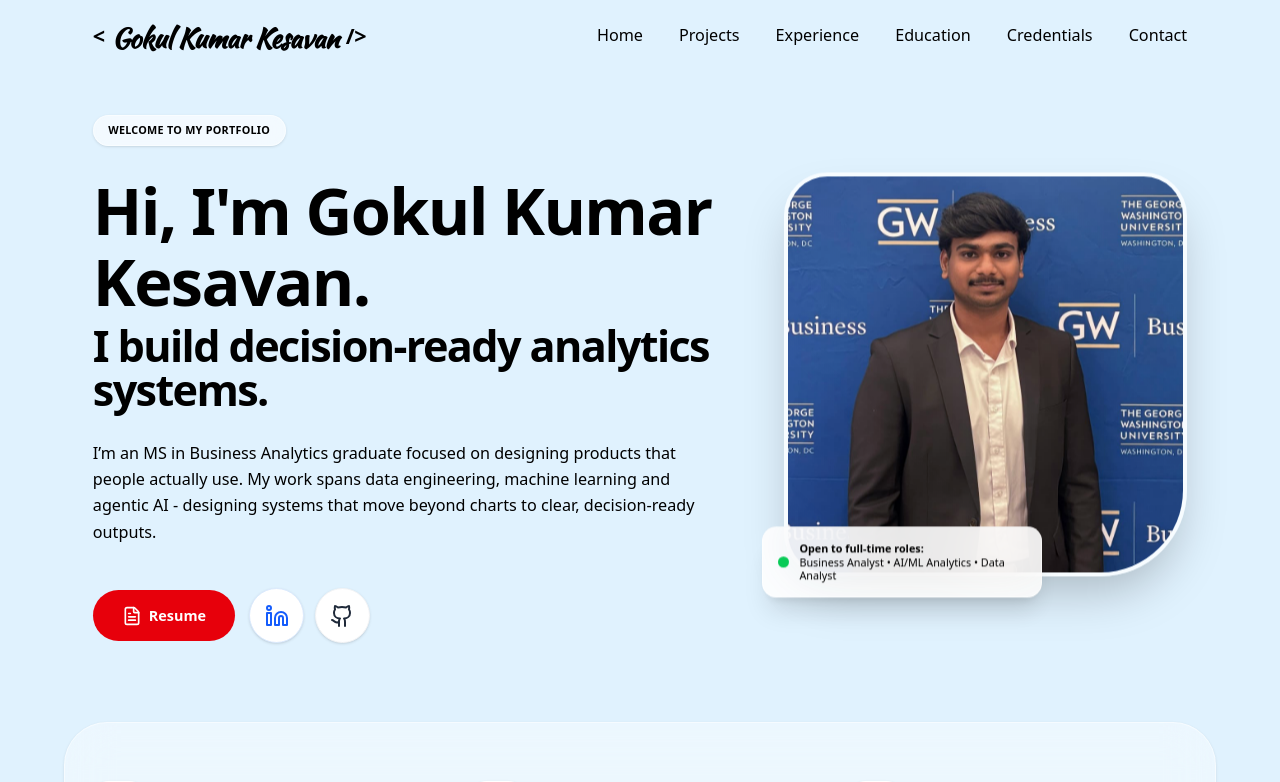
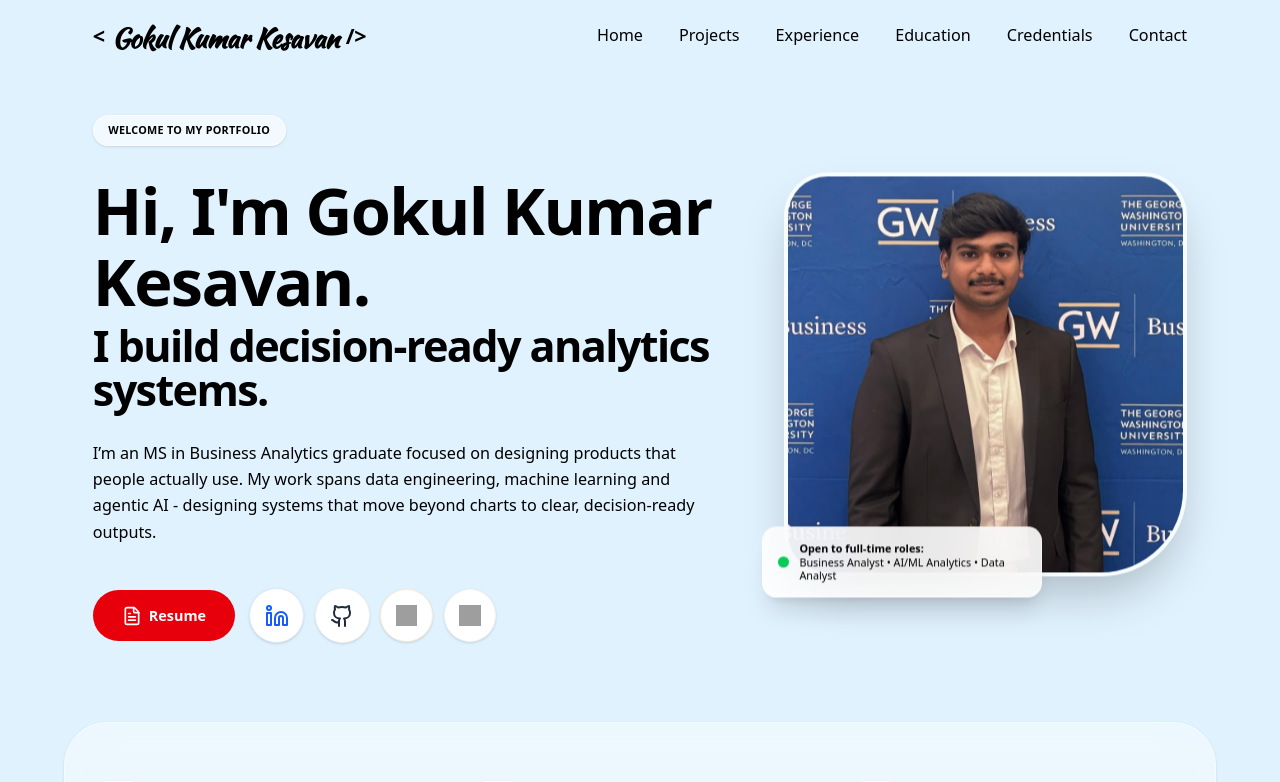
Before and after one commit to gokulkumar1014/gokulkumar1014.github.io, a React (Vite) app: page / in a window 1280 px wide. Shown: the top 782 px of the page. Built offline with nearby package versions, Linux system fonts and the light colour scheme; grey boxes are pictures that could not be loaded.

Commit message:
Add LeetCode and Medium social links to Hero section

```diff
--- a/src/pages/Home.tsx
+++ b/src/pages/Home.tsx
@@ -42,12 +42,12 @@ const Home: React.FC = () => {
                             Resume
                         </a>
 
-                        <div className="flex items-center gap-3">
+                        <div className="flex items-center gap-3 flex-wrap">
                             <a
                                 href="https://www.linkedin.com/in/gokul-kumar-kesavan/"
                                 target="_blank"
                                 rel="noopener noreferrer"
-                                className="p-4 rounded-full bg-white text-blue-600 border border-blue-100 shadow-sm hover:scale-110 hover:shadow-md transition-all duration-300"
+                                className="p-4 rounded-full bg-white text-blue-600 border border-blue-100 shadow-sm hover:scale-110 hover:shadow-md transition-all duration-300 flex items-center justify-center"
                                 aria-label="LinkedIn"
                             >
                                 <Linkedin size={24} />
@@ -56,10 +56,28 @@ const Home: React.FC = () => {
                                 href="https://github.com/gokulkumar1014"
                                 target="_blank"
                                 rel="noopener noreferrer"
-                                className="p-4 rounded-full bg-white text-gray-800 border border-gray-100 shadow-sm hover:scale-110 hover:shadow-md transition-all duration-300"
+                                className="p-4 rounded-full bg-white text-gray-800 border border-gray-100 shadow-sm hover:scale-110 hover:shadow-md transition-all duration-300 flex items-center justify-center"
                                 aria-label="GitHub"
                             >
                                 <Github size={24} />
+                            </a>
+                            <a
+                                href="https://leetcode.com/u/gokul1014/"
+                                target="_blank"
+                                rel="noopener noreferrer"
+                                className="p-4 rounded-full bg-white border border-orange-100 shadow-sm hover:scale-110 hover:shadow-md transition-all duration-300 flex items-center justify-center"
+                                aria-label="LeetCode"
+                            >
+                                <img src="https://cdn.simpleicons.org/leetcode/FFA116" alt="LeetCode" className="w-6 h-6" />
+                            </a>
+                            <a
+                                href="https://medium.com/@gokulkumar0639"
+                                target="_blank"
+                                rel="noopener noreferrer"
+                                className="p-4 rounded-full bg-white border border-gray-100 shadow-sm hover:scale-110 hover:shadow-md transition-all duration-300 flex items-center justify-center"
+                                aria-label="Medium"
+                            >
+                                <img src="https://cdn.simpleicons.org/medium/000000" alt="Medium" className="w-6 h-6" />
                             </a>
                         </div>
                     </div>
```
